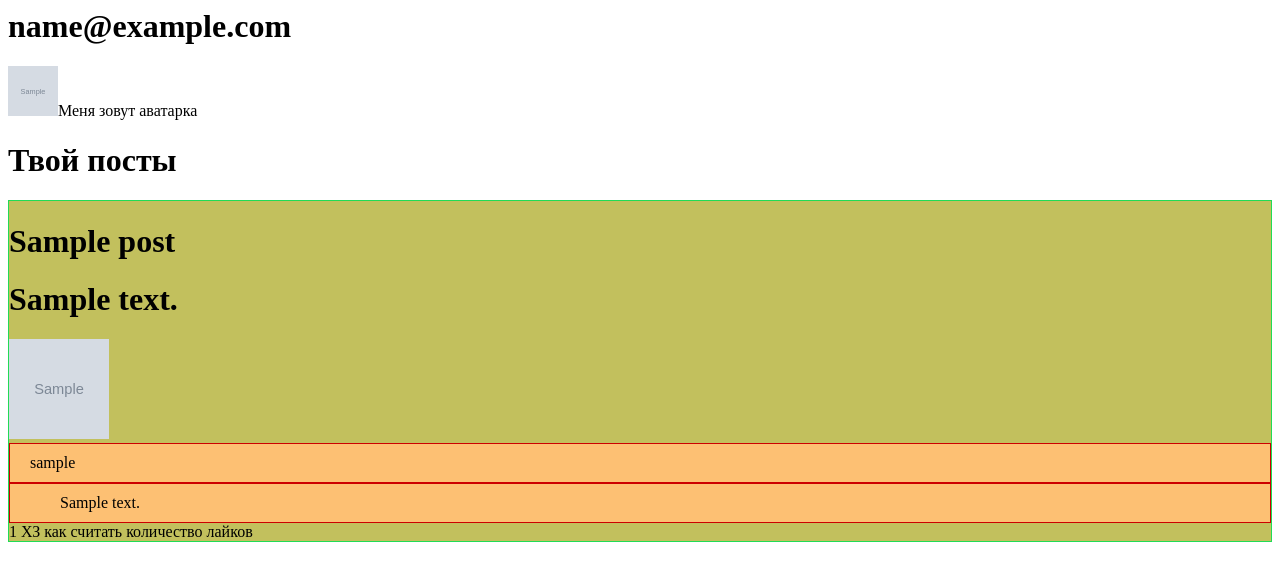
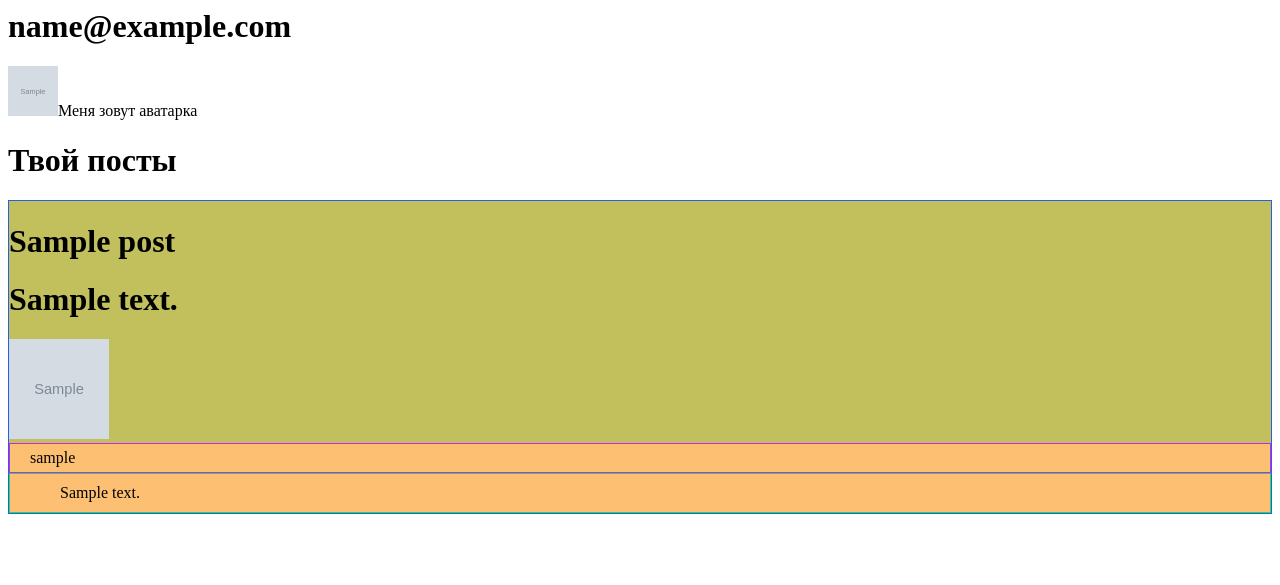
Before and after one commit to Andrei00001/AVSerlatDjango, a Django app: page /profile/ in a window 1280 px wide. Shown: the part 215-800 px from the top of the page. Run offline with Django 4.2, Linux system fonts and the light colour scheme; a user stored in the database is signed in; tables that the repository leaves empty hold one stand-in row (values such as "Sample post"); grey boxes marked "Sample" are stand-in pictures.

Commit message:
display change

```diff
--- a/lesson_app/templates/profile.html
+++ b/lesson_app/templates/profile.html
@@ -7,7 +7,9 @@
 <body>
     <a href="http://127.0.0.1:8000/"> Главная </a>
     <a href="http://127.0.0.1:8000/logout">Выйти</a>
+
     <h1>Твой профиль</h1>
+
     {% if request.user.is_authenticated %}
     <h1>{{ user.username }}</h1><h1>{{ user.last_name }}</h1><h1>{{ user.email }}</h1>
      {% for u in users %}
@@ -18,31 +20,23 @@
 
     <h1>Твой посты</h1>
     {% for post in posts %}
-        <div style="background:#c2c05d; border: 1px solid #21DB56;">
+
         {% if user.id == post.user_id %}
+        <div style="background:#c2c05d; border: 1px solid #2260e6;">
              <h1>{{ post.title }}</h1>
              <h1>{{ post.text }}</h1>
             {% if post.image %}<div><img src="{{ post.image.url }}" alt="" width="100px" height="100px"></div>{% endif %}
-        {% endif %}
-
-
                 {% for comment in comments%}
+                    {% if comment.post_id_id == post.id%}
                         {% for p in person %}
-                        {% if p.id == comment.user_id %}
-                        <div style="padding: 10px 20px 10px 20px;background:#fdc073; border: 1px solid #CC0000;"> {{ p.username }}</div>
+                            {% if comment.user_id == p.id%}
+                             <div style="padding: 5px 0 5px 20px; background:#fdc073; border: 1px solid #d622e6;"> {{ p.username }}</div>
                             {% endif %}
                         {% endfor %}
-
-                   {% if post.id == comment.post_id_id%}
-                        <div style="padding: 10px 40px 10px 50px; background:#fdc073; border: 1px solid #CC0000;"> {{ comment.text }}</div>
-                   {% endif %}
-
-        {% for like in likes %}
-                        {% if post.id == like.post_id%}
-                            <div > {{ like.post_id }} ХЗ как считать количество лайков</div>
+                        <div style="padding: 10px 40px 10px 50px; background:#fdc073; border: 1px solid #21DB56;"> {{ comment.text }}</div>
                     {% endif %}
                 {% endfor %}
-        {% endfor %}
+            {% endif %}
         </div>
 
     {% endfor %}
```
Also changed, not shown: lesson_app/templates/main_page.html (indentation only). Lines whose indentation alone changed are shown as unchanged.
